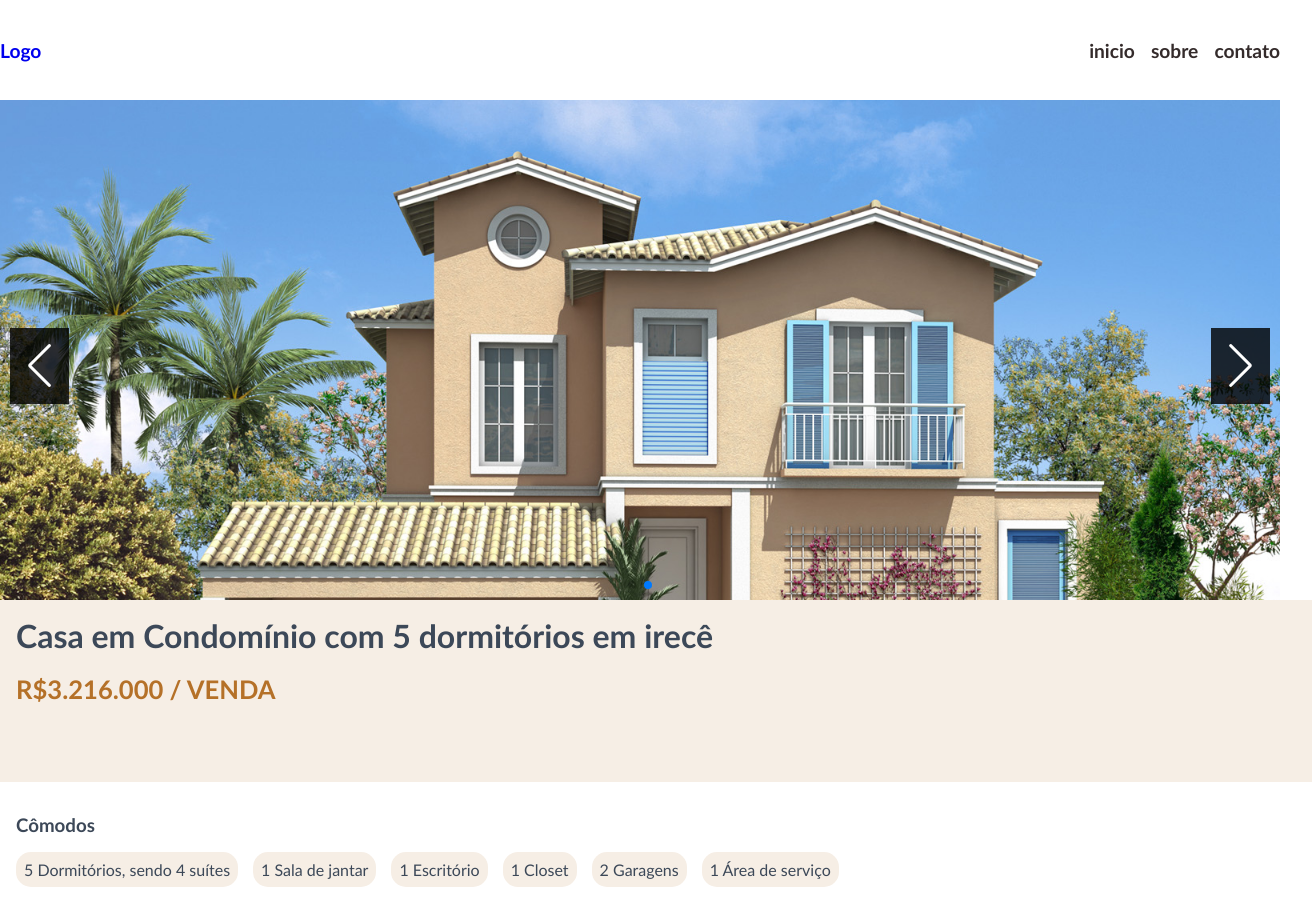
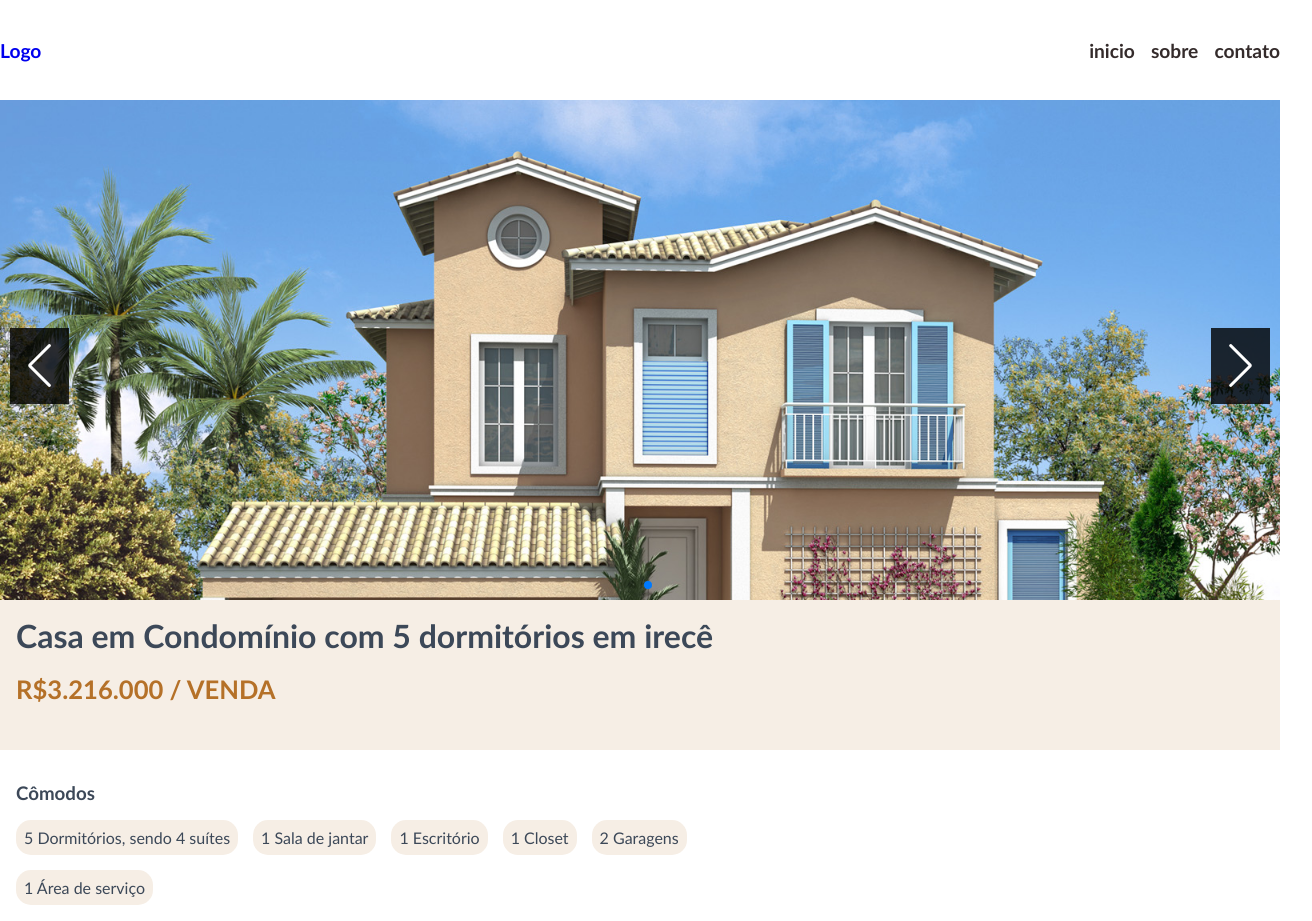
Before and after one commit to leonardofx1/imobiliaria, a Next.js app: page /propertyDetails/1 in a window 1280 px wide. Shown: the whole page, 1312 px wide, since content can reach past the window. Built offline with nearby package versions, Linux system fonts and the light colour scheme.

Commit message:
style details property

```diff
--- a/src/app/propertyDetails/[id]/style.module.scss
+++ b/src/app/propertyDetails/[id]/style.module.scss
@@ -5,6 +5,7 @@
     width: 100%;
 
     margin: 0 auto;
+    box-sizing: border-box;
 }
 
 .containerImg {
@@ -12,17 +13,27 @@
     justify-content: center;
     width: 100%;
     margin: 0 auto;
-
-
 }
 
 .containerTitle {
+    position: relative;
     width: 100%;
     height: 150px;
     background-color:$BrownLigth;
     padding: 1rem;
 
-
+    box-sizing: border-box;
+    &::after {
+        content: '';
+        display: block;
+        height: 100%;
+        position: absolute;
+        background-color:$BrownLigth;
+        width: 100vw;
+        left: -50px;
+        top: 0;
+        z-index: -1;
+    }
     h1 {
         color: $FontColor;
         font-weight: bold;
@@ -40,6 +51,7 @@
     max-width: 833px;
     width: 100%;
     padding: 1rem;
+    box-sizing: border-box;
     h3 {
         margin: 1rem 0;
         display: block;
```
